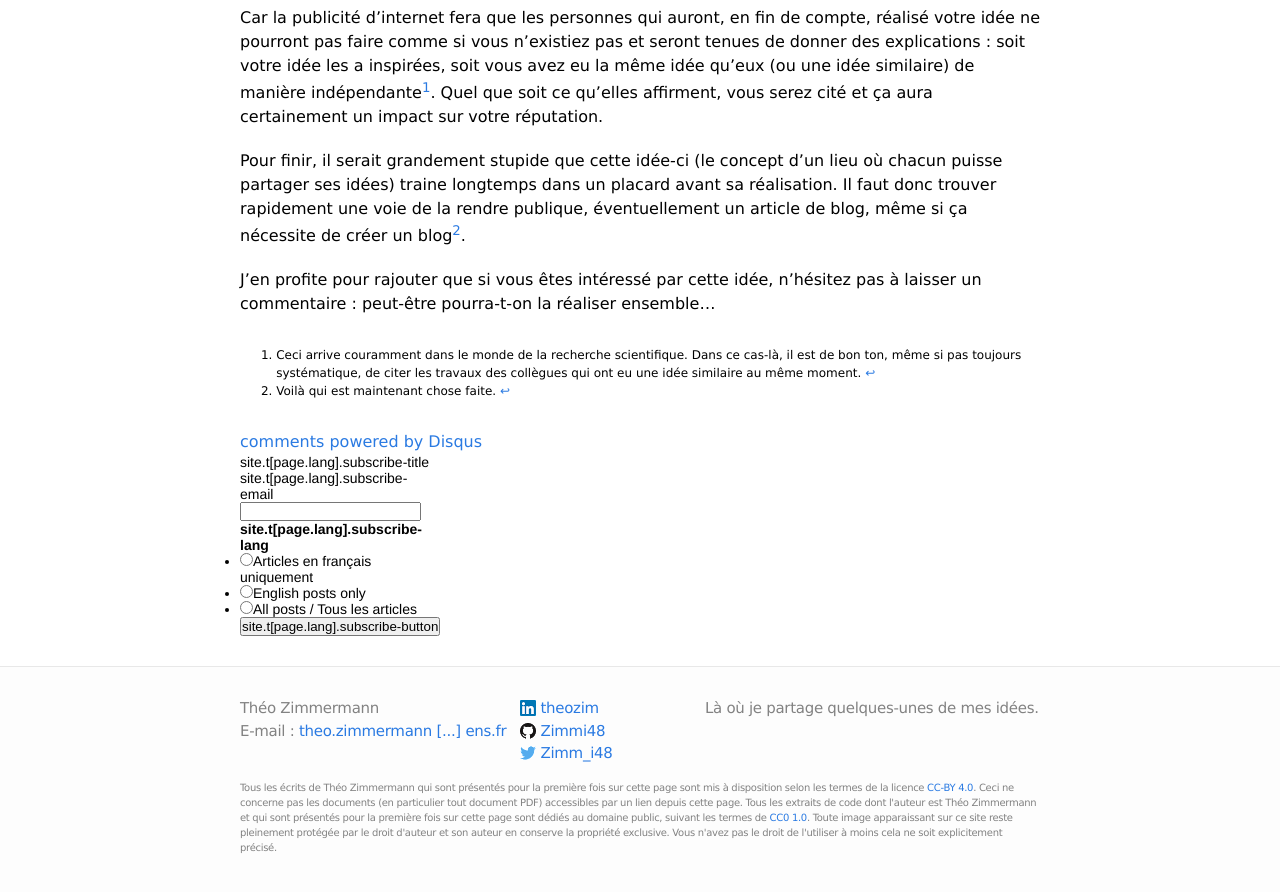
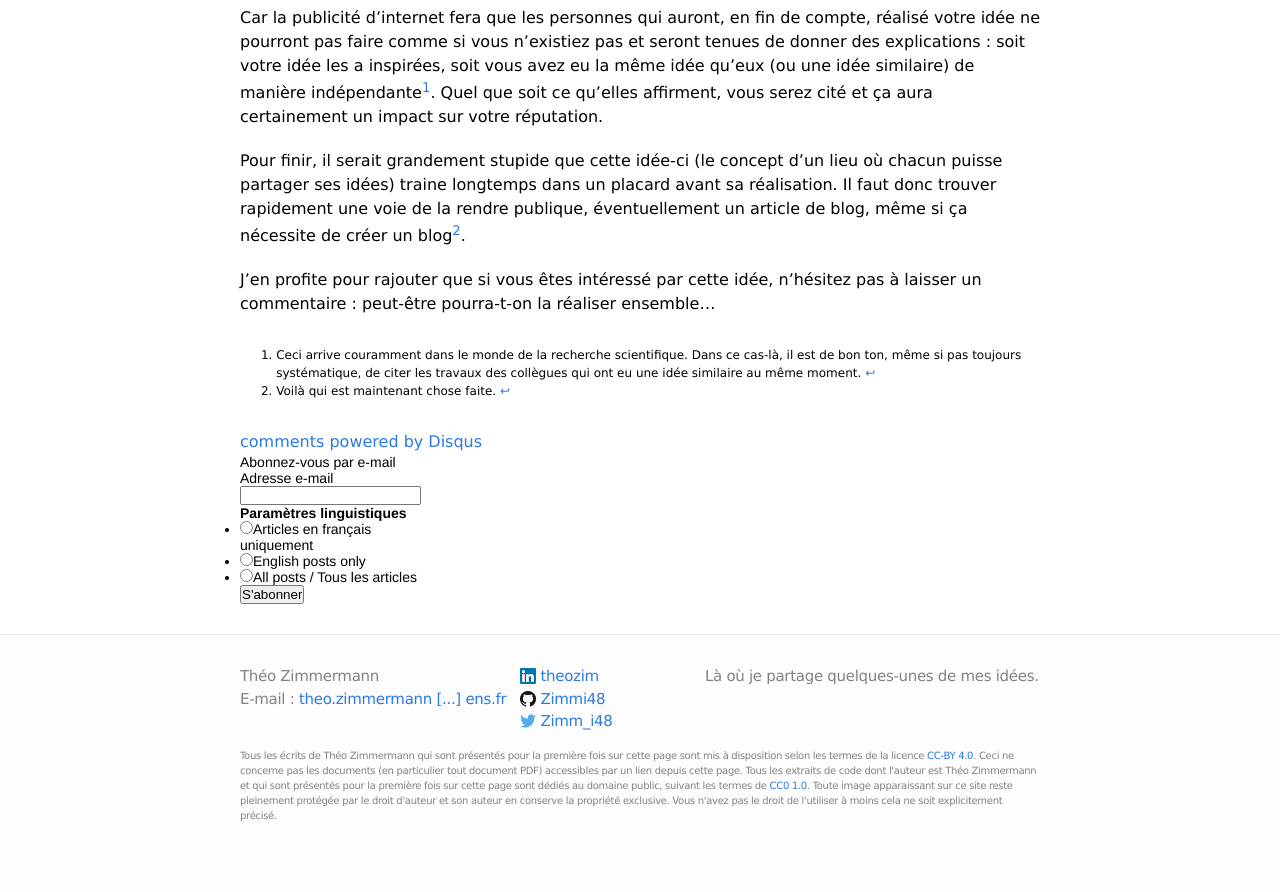
Before and after one commit to Zimmi48/zimmi48.github.io, a Jekyll site: the page built from _posts/2014-08-08-partage-d-idees.md, in a window 1280 px wide and 900 px high, scrolled down 1456 px. Shown: the top 892 px of the window. Built offline with Jekyll 4.4.1, drawn with Linux system fonts in a browser that asks for light colours; comment, search, counter and statistics services are not loaded; after the commit the page ends 2324 px from its top, so only the background shows below that.

Commit message:
correct names in form

```diff
--- a/_includes/subscribe.html
+++ b/_includes/subscribe.html
@@ -1,13 +1,13 @@
 <!-- Begin MailChimp Signup Form -->
 <div id="mc_embed_signup">
 <form action="//theozimmermann.us9.list-manage.com/subscribe/post?u=c56773705d0115f5cd251f731&amp;id=7d4a73800c" method="post" id="mc-embedded-subscribe-form" name="mc-embedded-subscribe-form" class="validate" target="_blank" novalidate>
-	<h2>site.t[page.lang].subscribe-title</h2>
+	<h2>{{ site.t[page.lang].subscribe-title }}</h2>
 <div class="mc-field-group">
-	<label for="mce-EMAIL">site.t[page.lang].subscribe-email</label>
+	<label for="mce-EMAIL">{{ site.t[page.lang].subscribe-email }}</label>
 	<input type="email" value="" name="EMAIL" class="required email" id="mce-EMAIL">
 </div>
 <div class="mc-field-group input-group">
-    <strong>site.t[page.lang].subscribe-lang</strong>
+    <strong>{{ site.t[page.lang].subscribe-lang }}</strong>
     <ul><li><input type="radio" value="Articles en français uniquement" name="MMERGE1" id="mce-MMERGE1-0"><label for="mce-MMERGE1-0">Articles en français uniquement</label></li>
 <li><input type="radio" value="English posts only" name="MMERGE1" id="mce-MMERGE1-1"><label for="mce-MMERGE1-1">English posts only</label></li>
 <li><input type="radio" value="All posts / Tous les articles" name="MMERGE1" id="mce-MMERGE1-2"><label for="mce-MMERGE1-2">All posts / Tous les articles</label></li>
@@ -18,7 +18,7 @@
 		<div class="response" id="mce-success-response" style="display:none"></div>
 	</div>    <!-- real people should not fill this in and expect good things - do not remove this or risk form bot signups-->
     <div style="position: absolute; left: -5000px;"><input type="text" name="b_c56773705d0115f5cd251f731_7d4a73800c" tabindex="-1" value=""></div>
-    <div class="clear"><input type="submit" value="site.t[page.lang].subscribe-button" name="subscribe" id="mc-embedded-subscribe" class="button"></div>
+    <div class="clear"><input type="submit" value="{{ site.t[page.lang].subscribe-button }}" name="subscribe" id="mc-embedded-subscribe" class="button"></div>
 </form>
 </div>
 <script type='text/javascript' src='//s3.amazonaws.com/downloads.mailchimp.com/js/mc-validate.js'></script><script type='text/javascript'>(function($) {window.fnames = new Array(); window.ftypes = new Array();fnames[0]='EMAIL';ftypes[0]='email';fnames[1]='MMERGE1';ftypes[1]='radio';}(jQuery));var $mcj = jQuery.noConflict(true);</script>
```
